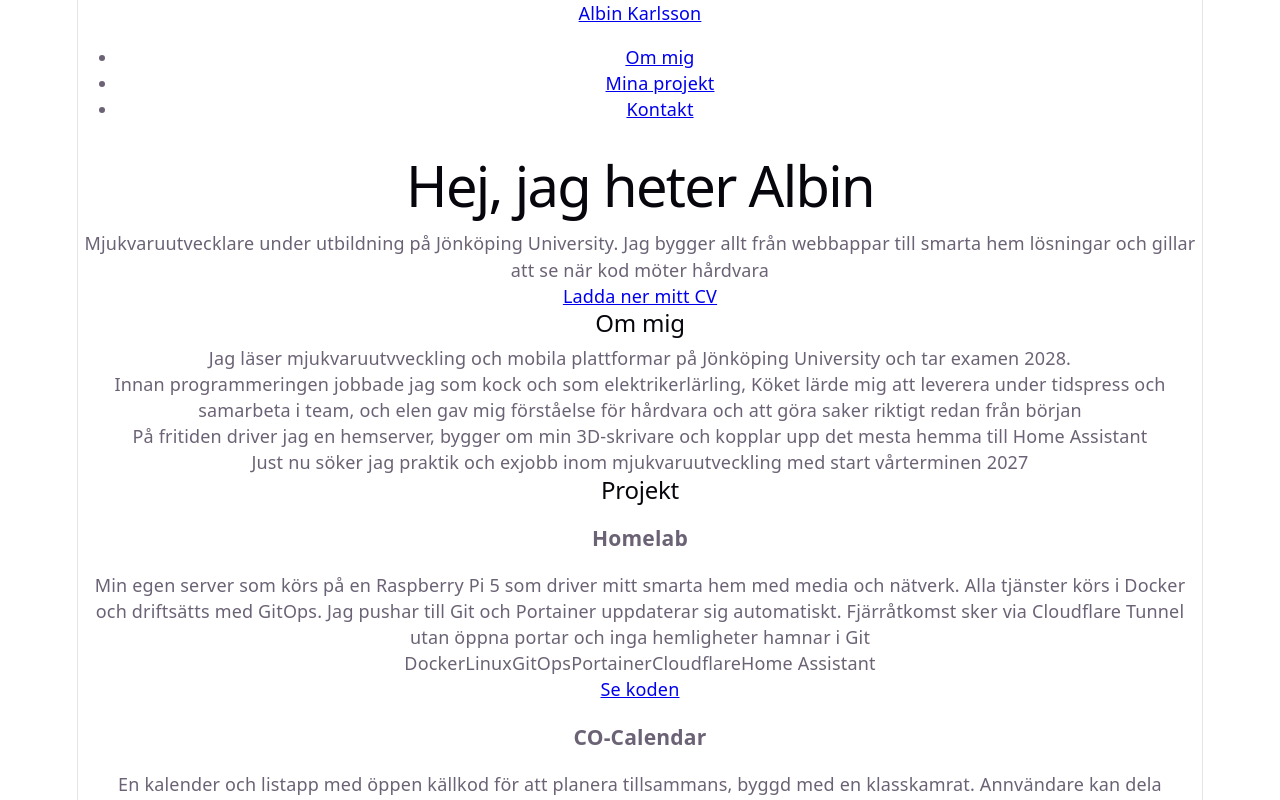
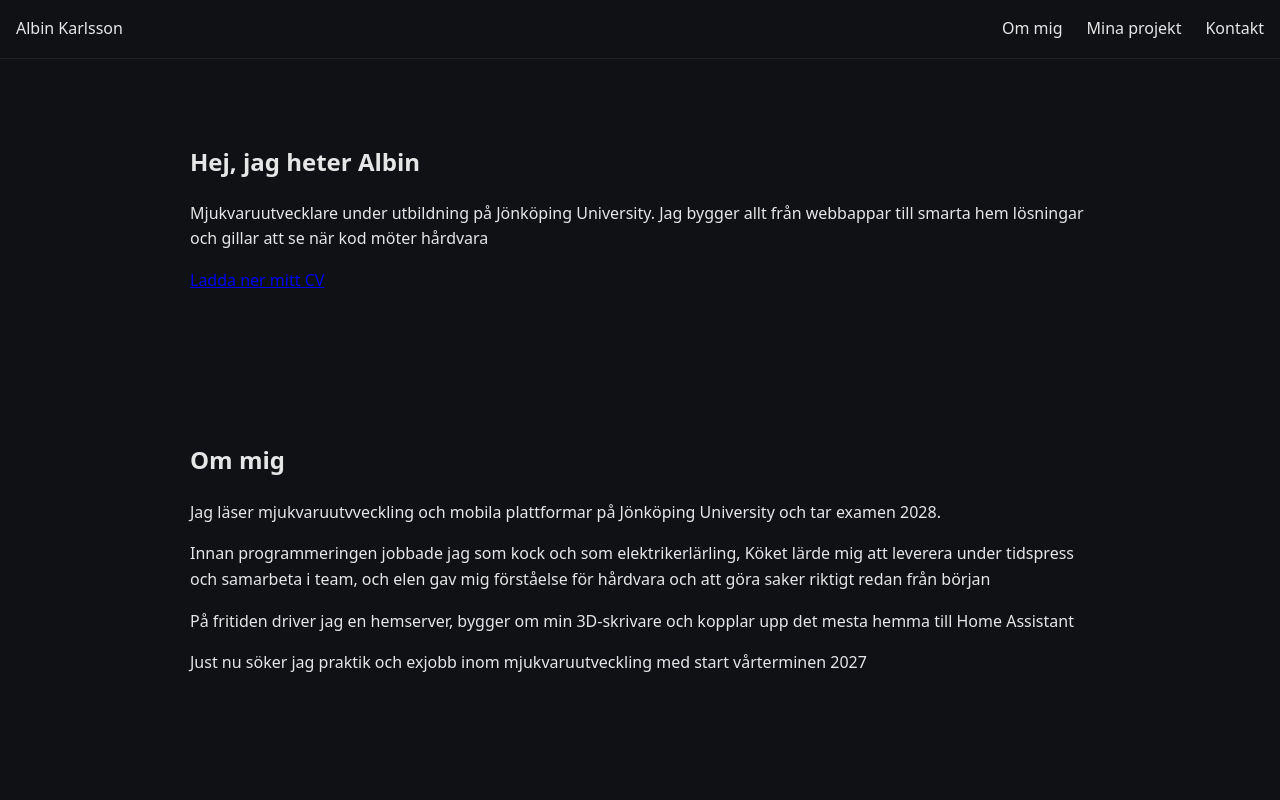
Before and after one commit to albinkarlsson1999/portfolio, a React app: page / in a window 1280 px wide. Shown: the top 800 px of the page. Built offline with nearby package versions, Linux system fonts and the light colour scheme; the HTML template or start-up script is replaced by a standard one.

Commit message:
Start designing webpage

```diff
--- a/src/index.css
+++ b/src/index.css
@@ -1,111 +1,43 @@
 :root {
-  --text: #6b6375;
-  --text-h: #08060d;
-  --bg: #fff;
-  --border: #e5e4e7;
-  --code-bg: #f4f3ec;
-  --accent: #aa3bff;
-  --accent-bg: rgba(170, 59, 255, 0.1);
-  --accent-border: rgba(170, 59, 255, 0.5);
-  --social-bg: rgba(244, 243, 236, 0.5);
-  --shadow:
-    rgba(0, 0, 0, 0.1) 0 10px 15px -3px, rgba(0, 0, 0, 0.05) 0 4px 6px -2px;
-
-  --sans: system-ui, 'Segoe UI', Roboto, sans-serif;
-  --heading: system-ui, 'Segoe UI', Roboto, sans-serif;
-  --mono: ui-monospace, Consolas, monospace;
-
-  font: 18px/145% var(--sans);
-  letter-spacing: 0.18px;
-  color-scheme: light dark;
-  color: var(--text);
-  background: var(--bg);
-  font-synthesis: none;
-  text-rendering: optimizeLegibility;
-  -webkit-font-smoothing: antialiased;
-  -moz-osx-font-smoothing: grayscale;
-
-  @media (max-width: 1024px) {
-    font-size: 16px;
-  }
-}
-
-@media (prefers-color-scheme: dark) {
-  :root {
-    --text: #9ca3af;
-    --text-h: #f3f4f6;
-    --bg: #16171d;
-    --border: #2e303a;
-    --code-bg: #1f2028;
-    --accent: #c084fc;
-    --accent-bg: rgba(192, 132, 252, 0.15);
-    --accent-border: rgba(192, 132, 252, 0.5);
-    --social-bg: rgba(47, 48, 58, 0.5);
-    --shadow:
-      rgba(0, 0, 0, 0.4) 0 10px 15px -3px, rgba(0, 0, 0, 0.25) 0 4px 6px -2px;
-  }
-
-  #social .button-icon {
-    filter: invert(1) brightness(2);
-  }
+  --bg: #0f1115;
+  --text: #e6e6e6;
+  --accent: #4ade80
 }
 
 body {
   margin: 0;
+  background-color: var(--bg);
+  color: var(--text);
+  font-family: system-ui, Helvetica, sans-serif;
+  line-height: 1.6;
 }
 
-#root {
-  width: 1126px;
-  max-width: 100%;
+section {
+  max-width: 900px;
   margin: 0 auto;
-  text-align: center;
-  border-inline: 1px solid var(--border);
-  min-height: 100svh;
-  display: flex;
-  flex-direction: column;
-  box-sizing: border-box;
+  padding: 4rem 1.5rem;
 }
 
-h1,
-h2 {
-  font-family: var(--heading);
-  font-weight: 500;
-  color: var(--text-h);
+#navbar {
+  display: flex;
+  justify-content: space-between;
+  align-items: center;
+  position: sticky; top: 0;
+  background-color: var(--bg);
+  padding: 1rem;
+  border-bottom: 1px solid #222;
 }
 
-h1 {
-  font-size: 56px;
-  letter-spacing: -1.68px;
-  margin: 32px 0;
-  @media (max-width: 1024px) {
-    font-size: 36px;
-    margin: 20px 0;
-  }
-}
-h2 {
-  font-size: 24px;
-  line-height: 118%;
-  letter-spacing: -0.24px;
-  margin: 0 0 8px;
-  @media (max-width: 1024px) {
-    font-size: 20px;
-  }
-}
-p {
-  margin: 0;
+#navbar ul {
+  list-style: none; margin: 0; padding: 0;
+  display: flex; gap: 1.5rem;
 }
 
-code,
-.counter {
-  font-family: var(--mono);
-  display: inline-flex;
-  border-radius: 4px;
-  color: var(--text-h);
+#navbar a {
+  color: var(--text);
+  text-decoration: none;
 }
 
-code {
-  font-size: 15px;
-  line-height: 135%;
-  padding: 4px 8px;
-  background: var(--code-bg);
+.project-grid {
+
 }
```
